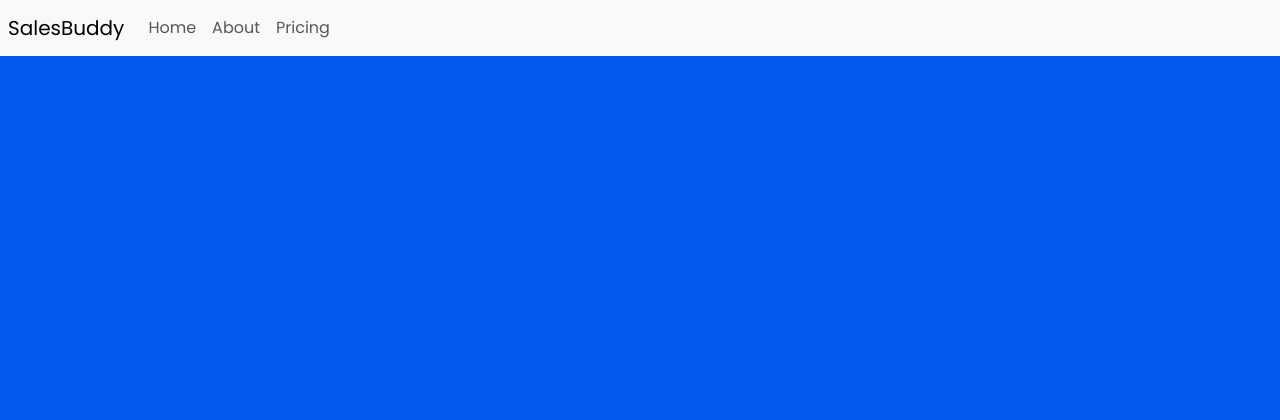
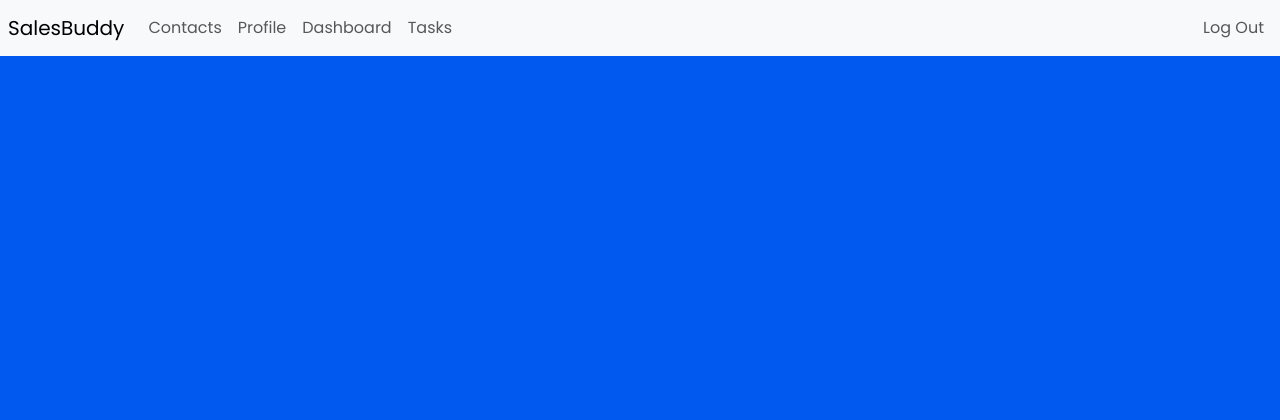
Before and after one commit to malikwashington/sales_buddy, a Flask app: template templates/profile.html in a window 1280 px wide. Shown: the top 420 px of the page. Run offline with Flask 2, Linux system fonts and the light colour scheme; the template is opened without the code that fills it, so the values that code supplies are empty; parts of the project's set-up code (start-up, migrations or seed data) failed here and were passed over; some libraries are stand-ins or nearby versions.

Commit message:
minor cleanup

```diff
--- a/model.py
+++ b/model.py
@@ -58,6 +58,10 @@ class Sub_User(db.Model, User, UserMixin):
 
   parent_user = db.relationship('User', back_populates='sub_users')
   contacts = db.relationship('User', backref='contacts')
+
+  @property
+  def admin(self):
+    return False
 
   @property
   def full_name(self):
--- /dev/null
+++ b/templates/loggedin.html
@@ -0,0 +1,32 @@
+{% extends 'base.html' %}
+
+{% block navleft %}
+
+<li class="nav-item">
+  <a href="{{url_for('contacts')}}" class="nav-link">Contacts</a>
+</li>
+
+<li class="nav-item">
+  <a href="{{url_for('profile')}}" class="nav-link">Profile</a>
+</li>
+
+<li class="nav-item">
+  <a href="{{url_for('dashboard')}}" class="nav-link">Dashboard</a>
+</li>
+
+<li class="nav-item">
+  <a href="{{url_for('tasks')}}" class="nav-link">Tasks</a>
+</li>
+
+{% endblock %}
+
+{% block navright %}
+{% if current_user.admin %}
+<li class="nav-item">
+  <a href="{{url_for('admin')}}" class="nav-link">Admin</a>
+</li>
+{% endif %}
+<li class="nav-item">
+  <a class="nav-link" href="{{url_for('logout')}}">Log Out</a>
+</li>
+{% endblock %}
--- a/templates/profile.html
+++ b/templates/profile.html
@@ -1 +1 @@
-{% extends 'base.html' %}
+{% extends 'loggedin.html' %}
```
Also changed, not shown: templates/contacts.html (+2 -6 lines), user_funcs.py (+9 -1 lines).
